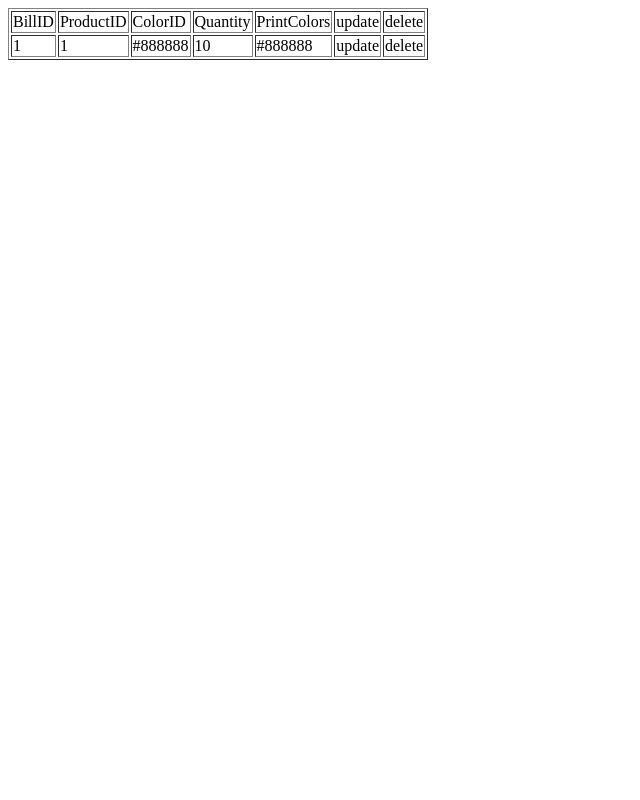
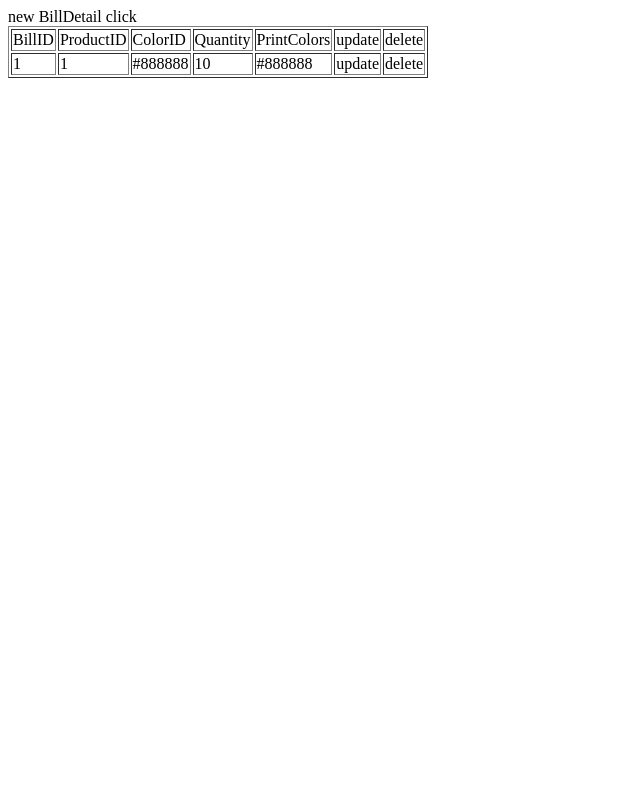
Before and after one commit to NakrobSukjai/db21_005, a PHP site: template views/billdetail/index_billdetail.php in a window 1280 px wide. Shown: the whole page, without its empty margins (0-640 px from the left). Run offline with PHP 8.4, Linux system fonts and the light colour scheme; the template is opened without the code that fills it: most values are stand-ins (such as "Sample title", 1, 10 or a date in 2020).

Commit message:
Update index_billdetail.php

```diff
--- a/views/billdetail/index_billdetail.php
+++ b/views/billdetail/index_billdetail.php
@@ -1,3 +1,4 @@
+
 <table border="1">
 <tr><td>BillID</td>
 <td>ProductID</td>
@@ -6,6 +7,7 @@
 <td>PrintColors</td>
 <td>update</td>
 <td>delete</td>
+new BillDetail <a hrrf="?controller=billdetail&action=newBilldetail">click</a><br>
 <?php
     foreach($billdetailList as $billdetail)
     {
```
